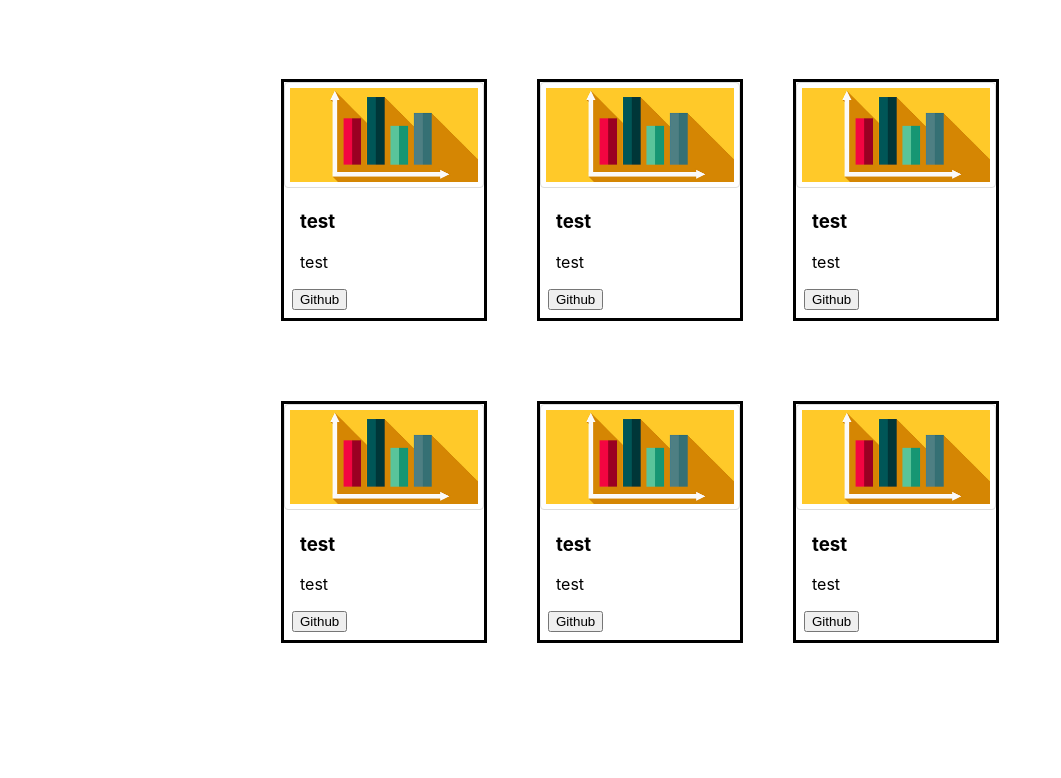
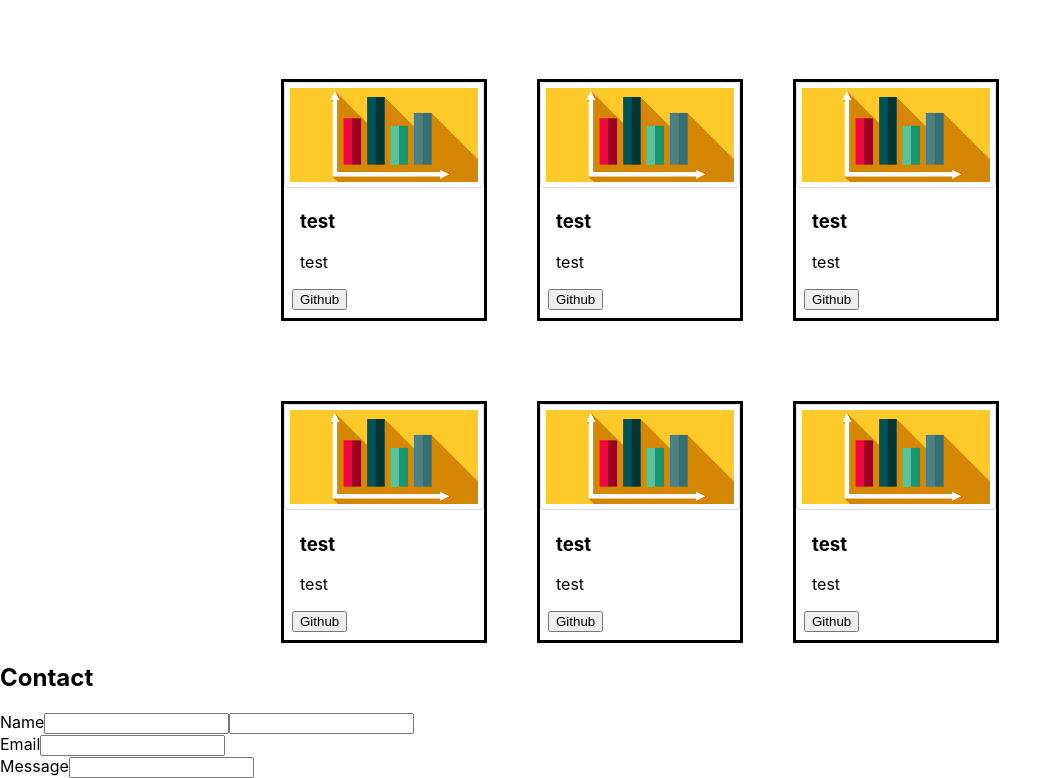
Before and after one commit to egilbert2310/portfolio-website, a React (Create React App) app: page / in a window 1280 px wide. Shown: the part 873-1651 px from the top of the page, without its empty margins (0-1061 px from the left). Before the commit the page ends 1516 px from the top, so only its background shows below. Built offline with nearby package versions, Linux system fonts and the light colour scheme.

Commit message:
started contact form

```diff
--- a/src/App.js
+++ b/src/App.js
@@ -6,6 +6,7 @@ import Project from './components/project.component';
 import { useState } from 'react';
 import ProjectTitle from './components/project_title.component';
 import TestImage from './test-image.jpg'
+import ContactForm from './components/contact.component';
 
 function App() {
   return (
@@ -25,6 +26,7 @@ function App() {
             <Project img={TestImage} title ={"test"} desc={"test"}/>
           </div>
         </div>
+        <ContactForm/>
       </div>
     </>
   )
--- /dev/null
+++ b/src/components/contact.component.jsx
@@ -0,0 +1,20 @@
+export default function ContactForm(){
+    return(
+        <div>
+            <h2>Contact</h2>
+            <div>
+                <label htmlFor="">Name</label>
+                <input type="text" />
+                <input type="text" />
+            </div>
+            <div>
+                <label htmlFor="">Email</label>
+                <input type="text" />
+            </div>
+            <div>
+                <label htmlFor="">Message</label>
+                <input type="text" />
+            </div>
+        </div>
+    )
+}
```
